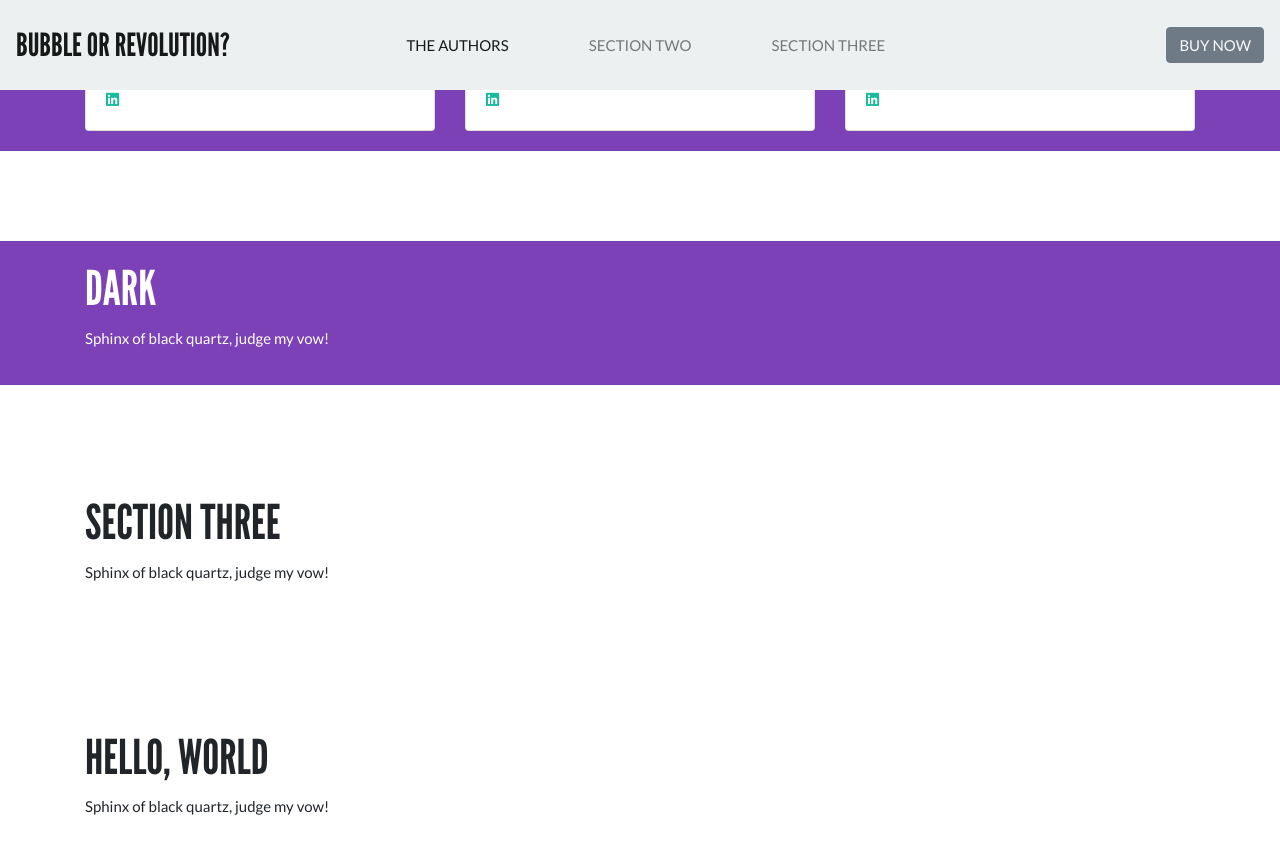
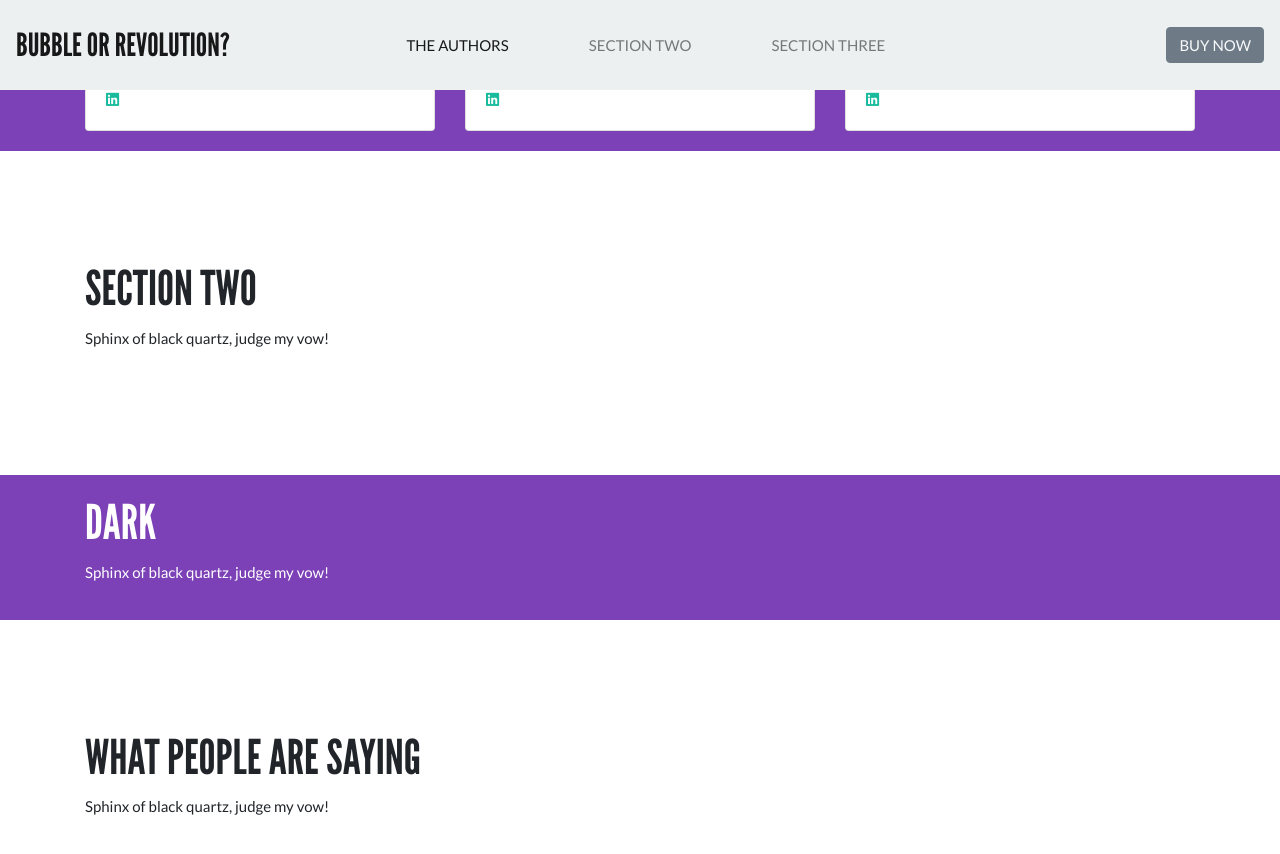
Before and after one commit to bubbleorrevolution/BubbleOrRevolution.github.io, a Jekyll site: the page built from index.html, in a window 1280 px wide and 900 px high, scrolled down 1452 px. Shown: the top 854 px of the window. Built offline with Jekyll 4.4.1, drawn with Linux system fonts in a browser that asks for light colours; nearby versions of some CDN libraries; a script that is not in the unit is left out.

Commit message:
adjustments

```diff
--- a/index.html
+++ b/index.html
@@ -82,7 +82,19 @@ layout: default
       </div>
     </section>
 
-    <section class="section section-dark" id="sec2">
+    <section class="section" id="sec2">
+      <div class="section-content">
+        <div class="container">
+          <h1>Section Two</h1>
+
+          <p>
+            Sphinx of black quartz, judge my vow!
+          </p>
+        </div>
+      </div>
+    </section>
+
+    <section class="section section-dark" id="sec3">
       <div class="section-content">
         <div class="container">
           <h1 class="text-white">Dark</h1>
@@ -94,10 +106,12 @@ layout: default
       </div>
     </section>
 
-    <section class="section" id="sec3">
+
+
+    <section class="section">
       <div class="section-content">
         <div class="container">
-          <h1>Section Three</h1>
+          <h1>What People are Saying</h1>
 
           <p>
             Sphinx of black quartz, judge my vow!
@@ -153,15 +167,3 @@ layout: default
         </div>
       </div>
     </section>
-
-    <section class="section">
-      <div class="section-content">
-        <div class="container">
-          <h1>Hello, World</h1>
-
-          <p>
-            Sphinx of black quartz, judge my vow!
-          </p>
-        </div>
-      </div>
-    </section>
```
